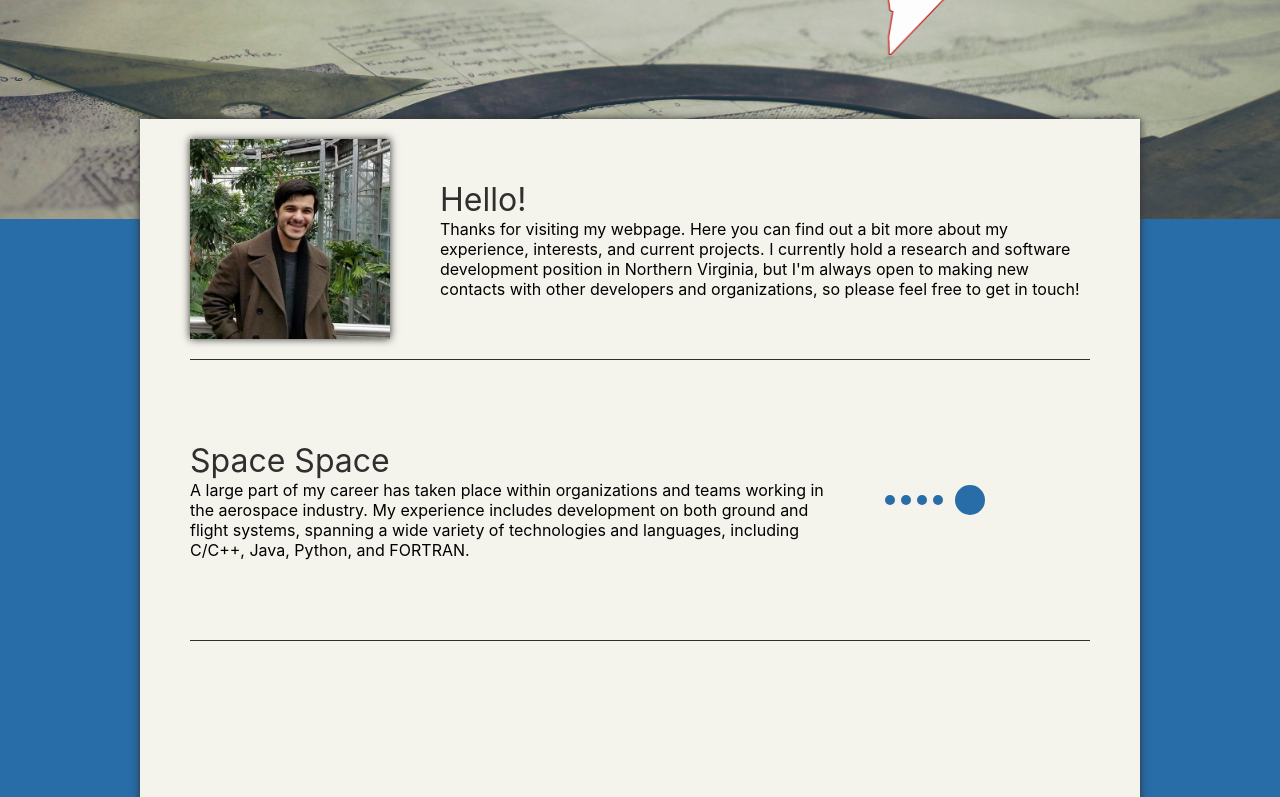
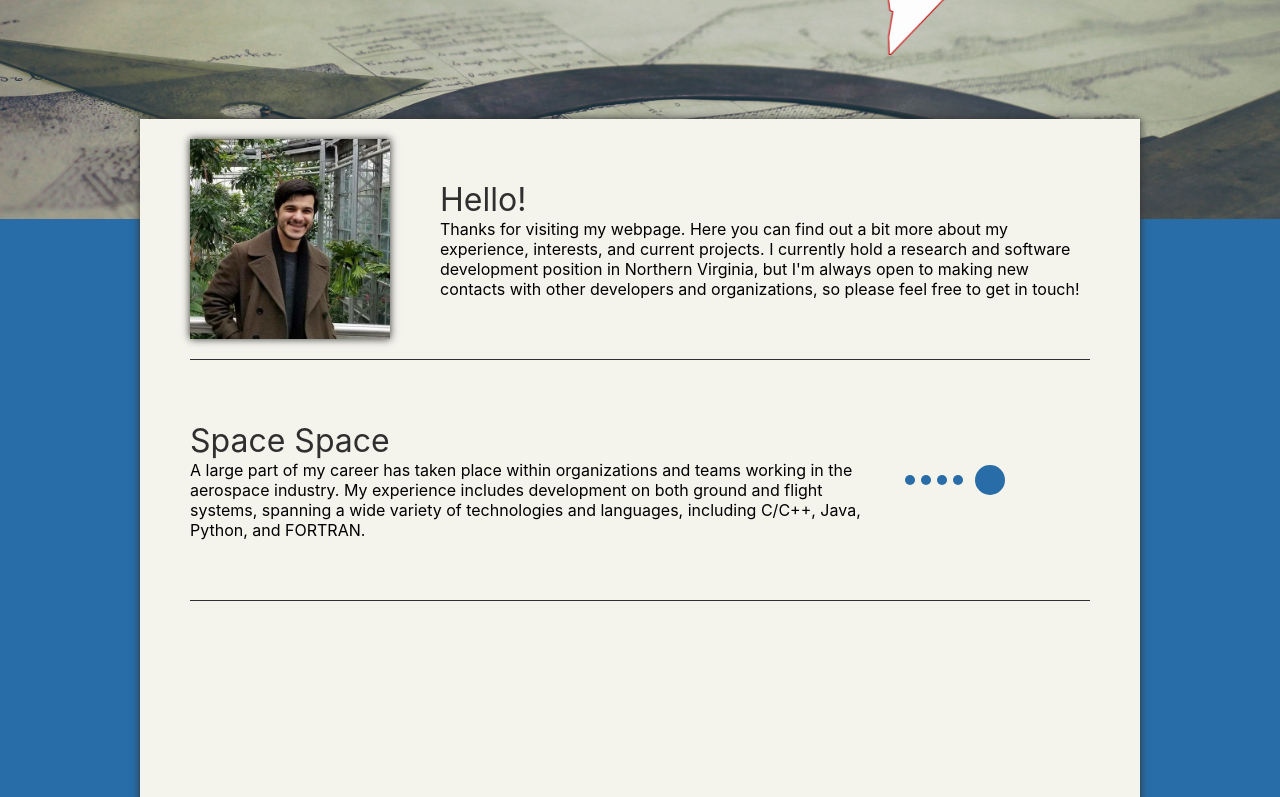
Before and after one commit to MMazzocchi/mmazzocchi.github.io, a React (Create React App) app: page / in a window 1280 px wide. Shown: the part 462-1259 px from the top of the page. Built offline with nearby package versions, Linux system fonts and the light colour scheme.

Commit message:
Moved solar system to new file.

```diff
--- /dev/null
+++ b/src/home/sections/space/SolarSystem.js
@@ -0,0 +1,64 @@
+import React from 'react';
+import withStyles from '@material-ui/core/styles/withStyles.js';
+import { color2 } from '../../../styles.js';
+
+const styles = {
+  solar_system: {
+    'min-width': '200px',
+    'min-height': '200px',
+    'position': 'relative',
+  },
+  planet_container: {
+    'position': 'absolute',
+    'top': 0,
+    'left': 0,
+    'width': '100%',
+    'height': '100%',
+  },
+  planet: {
+    'padding': '5px',
+    'background-color': color2,
+    'border-radius': '5px',
+  },
+  sun: {
+    'padding': '15px',
+    'border-radius': '15px',
+    'background-color': color2,
+  },
+  body: {
+    'position': 'absolute',
+    'width': 0,
+    'height': 0,
+    'display': 'flex',
+    'align-items': 'center',
+    'justify-content': 'center',
+    'top': '50%',
+    'right': '50%',
+  },
+};
+
+const Sun = ({ classes }) => (
+  <div className={ classes.body }>
+    <div className={ classes.sun }></div>
+  </div>
+);
+
+const Planet = ({ classes, x, y }) => (
+  <div className={ classes.planet_container }>
+    <div className={ classes.body } style={{ top: y, left: x }}>
+      <div className={ classes.planet }></div>
+    </div>
+  </div>
+);
+
+const SolarSystem = ({ classes }) => (
+  <div className={ classes.solar_system }>
+    <Sun classes={ classes } />
+    <Planet classes={ classes } x="10%" y="50%" />
+    <Planet classes={ classes } x="18%" y="50%" />
+    <Planet classes={ classes } x="26%" y="50%" />
+    <Planet classes={ classes } x="34%" y="50%" />
+  </div>
+);
+
+export default withStyles(styles)(SolarSystem);
--- a/src/home/sections/space/index.js
+++ b/src/home/sections/space/index.js
@@ -1,7 +1,8 @@
 import React from 'react';
 import withStyles from '@material-ui/core/styles/withStyles.js';
 import Section from '../Section.js';
-import { color2, color3 } from '../../../styles.js';
+import { color3 } from '../../../styles.js';
+import SolarSystem from './SolarSystem.js';
 
 const styles = {
   title: {
@@ -9,53 +10,9 @@ const styles = {
     'font-size': 'xx-large',
   },
   solar_system: {
-    'min-width': '200px',
-    'min-height': '200px',
-    'position': 'relative',
-    'margin': '20px',
-  },
-  planet_container: {
-    'position': 'absolute',
-    'top': 0,
-    'left': 0,
-    'width': '100%',
-    'height': '100%',
-  },
-  planet: {
-    'padding': '5px',
-    'background-color': color2,
-    'border-radius': '5px',
-  },
-  sun: {
-    'padding': '15px',
-    'border-radius': '15px',
-    'background-color': color2,
-  },
-  body: {
-    'position': 'absolute',
-    'width': 0,
-    'height': 0,
-    'display': 'flex',
-    'align-items': 'center',
-    'justify-content': 'center',
-    'top': '50%',
-    'right': '50%',
-  },
+    'padding-left': '20px',
+  }
 };
-
-const Sun = ({ classes }) => (
-  <div className={ classes.body }>
-    <div className={ classes.sun }></div>
-  </div>
-);
-
-const Planet = ({ classes, x, y }) => (
-  <div className={ classes.planet_container }>
-    <div className={ classes.body } style={{ top: y, left: x }}>
-      <div className={ classes.planet }></div>
-    </div>
-  </div>
-);
 
 const Space = ({ classes }) => (
   <Section>
@@ -71,11 +28,7 @@ const Space = ({ classes }) => (
       </div>
     </div>
     <div className={ classes.solar_system }>
-      <Sun classes={ classes } />
-      <Planet classes={ classes } x="10%" y="50%" />
-      <Planet classes={ classes } x="18%" y="50%" />
-      <Planet classes={ classes } x="26%" y="50%" />
-      <Planet classes={ classes } x="34%" y="50%" />
+      <SolarSystem />
     </div>
   </Section>
 );
```
